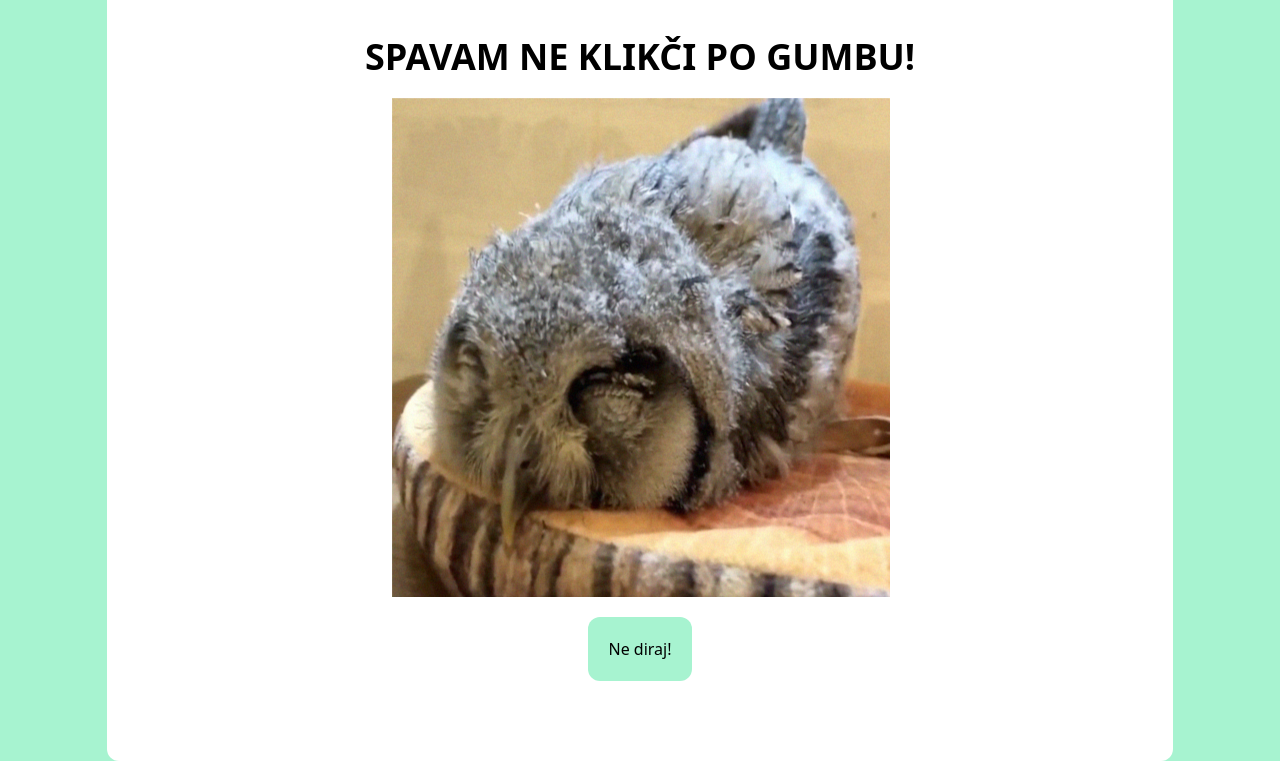
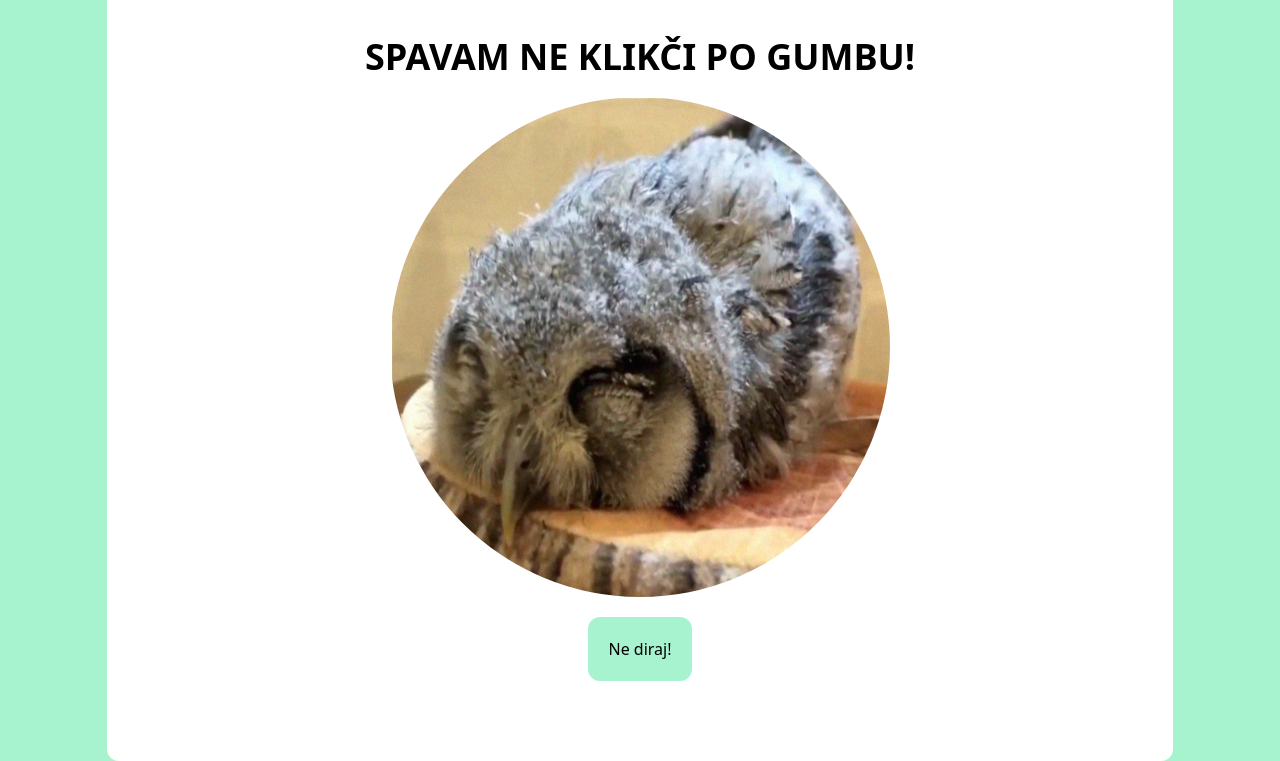
Before and after one commit to fbastijan/fbastijan.github.io, a plain HTML site: page index.html in a window 1280 px wide. Shown: the part 1811-2572 px from the top of the page. Drawn offline with nearby package versions, Linux system fonts and the light colour scheme.

Commit message:
stiliziranje

```diff
--- a/index.html
+++ b/index.html
@@ -90,7 +90,7 @@
     </div>
     <div class="m-10">
         <h1 class="font-bold text-4xl">SPAVAM NE KLIKČI PO GUMBU!</h1>
-        <img src="img/sleepy.png"  id="sovica"  class="p-5 mx-auto">
+        <img src="img/sleepy.png"  id="sovica"  class="p-5 mx-auto rounded-full">
         <button class="bg-green-200 hover:bg-green-300 p-5 rounded-xl" onclick="myFunction2()" >Ne diraj!</button>
     </div>
 </div>
```
